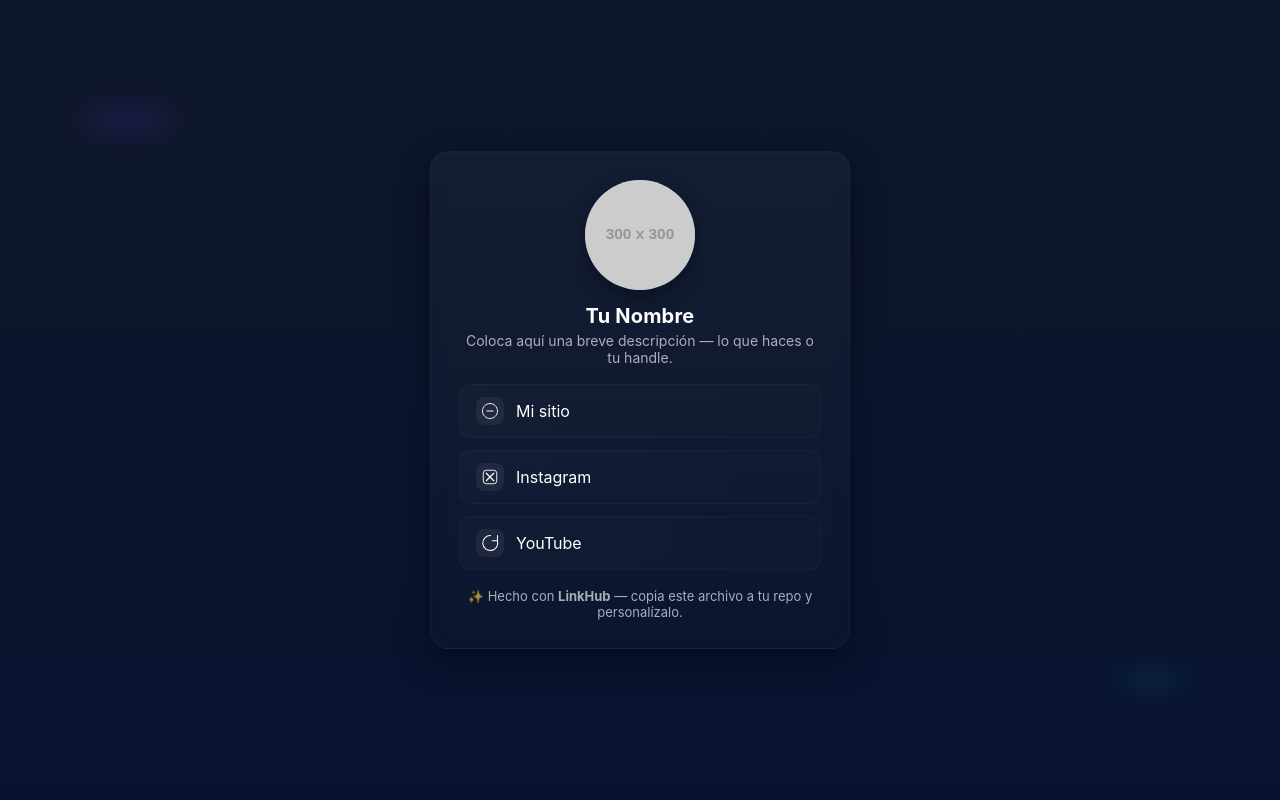
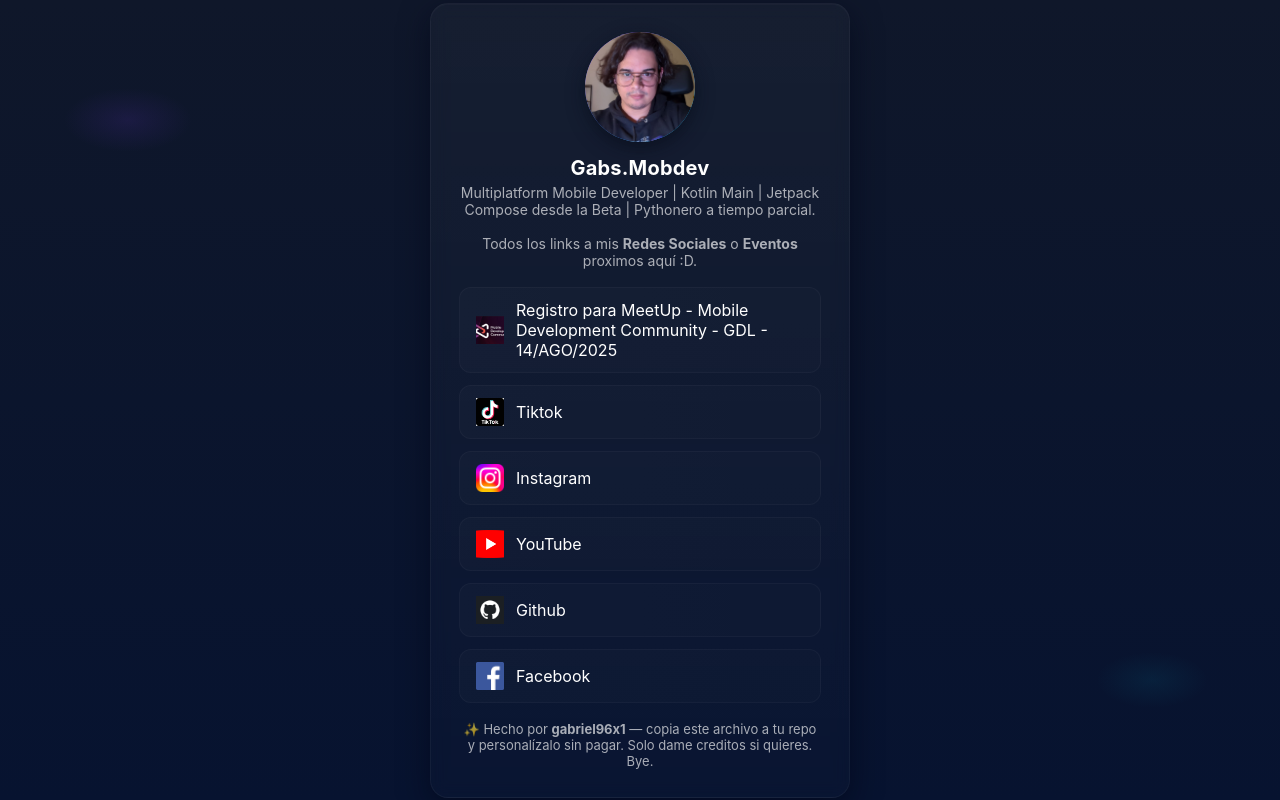
Before and after one commit to gabriel96x1/github-free-link-tree, a plain HTML site: page index.html in a window 1280 px wide. Drawn offline with Linux system fonts and the light colour scheme; placeholder pictures from the web are drawn by us.

Commit message:
created free link tree

```diff
--- a/index.html
+++ b/index.html
@@ -48,7 +48,17 @@
       color:inherit;
     }
     .link-btn:hover{ transform: translateY(-4px); box-shadow: 0 12px 30px rgba(2,6,23,0.5) }
-    .link-icon{width:28px; height:28px; flex:0 0 28px; display:inline-grid; place-items:center; border-radius:8px; background:var(--glass)}
+    .link-icon{
+      width:28px; height:28px; flex:0 0 28px; display:inline-grid; place-items:center; border-radius:8px; background:var(--glass);
+      object-fit: cover;
+    }
+    .link-icon img{
+      width:100%;
+      height:100%;
+      object-fit:cover;
+      object-position:center;
+      display:block;
+    }
     .link-text{flex:1; text-align:left}
     .small{font-size:13px; color:var(--muted)}
 
@@ -62,10 +72,14 @@
   <main class="card">
     <div class="avatar">
       <!-- Reemplaza src con tu avatar o deja el div con iniciales -->
-      <img src="https://placehold.co/300x300/ffffff/000000?text=Tu+Foto" alt="avatar">
+      <img src="free-link-tree-profile.jpeg" alt="avatar">
     </div>
-    <h1>Tu Nombre</h1>
-    <p class="bio">Coloca aquí una breve descripción — lo que haces o tu handle.</p>
+    <h1>Gabs.Mobdev</h1>
+    <p class="bio">Multiplatform Mobile Developer | Kotlin Main | Jetpack Compose desde la Beta | Pythonero a tiempo parcial.
+      <br>
+      <br>
+      Todos los links a mis <strong>Redes Sociales</strong> o <strong>Eventos</strong> proximos aquí :D.
+    </p>
 
     <nav class="links" aria-label="Enlaces principales">
       <!-- ================================ -->
@@ -77,42 +91,53 @@
       -->
 
       <!-- START: Links por defecto (borra o modifica) -->
-      <a class="link-btn" href="#" target="_blank" rel="noopener">
+
+      <a class="link-btn" href="https://app.hi.events/event/1752/mdcfirst14-int-august-stringjoinus" target="_blank" rel="noopener">
         <span class="link-icon" aria-hidden>
-          <!-- simple svg icon -->
-          <svg width="18" height="18" viewBox="0 0 24 24" fill="none" xmlns="http://www.w3.org/2000/svg">
-            <path d="M12 2C6.477 2 2 6.477 2 12s4.477 10 10 10 10-4.477 10-10S17.523 2 12 2z" stroke="currentColor" stroke-width="1.2" stroke-linecap="round" stroke-linejoin="round"/>
-            <path d="M8 12h8" stroke="currentColor" stroke-width="1.6" stroke-linecap="round" stroke-linejoin="round"/>
-          </svg>
+          <img src="mdc_logo.png" alt="mdc">
         </span>
-        <span class="link-text">Mi sitio</span>
+        <span class="link-text">Registro para MeetUp - Mobile Development Community - GDL - 14/AGO/2025</span>
       </a>
 
-      <a class="link-btn" href="#" target="_blank" rel="noopener">
+      <a class="link-btn" href="https://www.tiktok.com/@gabs.mobdev?_t=ZS-8ykTfoMig7j&_r=1" target="_blank" rel="noopener">
         <span class="link-icon" aria-hidden>
-          <svg width="18" height="18" viewBox="0 0 24 24" fill="none" xmlns="http://www.w3.org/2000/svg">
-            <rect x="3" y="3" width="18" height="18" rx="4" stroke="currentColor" stroke-width="1.2"/>
-            <path d="M7 7l10 10" stroke="currentColor" stroke-width="1.6" stroke-linecap="round"/>
-            <path d="M17 7L7 17" stroke="currentColor" stroke-width="1.6" stroke-linecap="round"/>
-          </svg>
+          <img src="tiktok_logo.png" alt="tiktok">
+        </span>
+        <span class="link-text">Tiktok</span>
+      </a>
+
+      <a class="link-btn" href="https://www.instagram.com/gabs.mobdev?igsh=NGFsNmJxZXhwajJk" target="_blank" rel="noopener">
+        <span class="link-icon" aria-hidden>
+          <img src="ins_logo.png" alt="instagram">
         </span>
         <span class="link-text">Instagram</span>
       </a>
 
-      <a class="link-btn" href="#" target="_blank" rel="noopener">
+      <a class="link-btn" href="https://youtube.com/@gabs.mobdev?si=XwTvtehGdAc91vKa" target="_blank" rel="noopener">
         <span class="link-icon" aria-hidden>
-          <svg width="18" height="18" viewBox="0 0 24 24" fill="none" xmlns="http://www.w3.org/2000/svg">
-            <path d="M22 9.24A10 10 0 1 1 12.76 2" stroke="currentColor" stroke-width="1.4" stroke-linecap="round" stroke-linejoin="round"/>
-            <path d="M22 2v7h-7" stroke="currentColor" stroke-width="1.4" stroke-linecap="round" stroke-linejoin="round"/>
-          </svg>
+          <img src="y_logo.png" alt="YouTube">
         </span>
         <span class="link-text">YouTube</span>
+      </a>
+
+      <a class="link-btn" href="https://github.com/gabriel96x1" target="_blank" rel="noopener">
+        <span class="link-icon" aria-hidden>
+          <img src="gh_logo.webp" alt="gh">
+        </span>
+        <span class="link-text">Github</span>
+      </a>
+
+      <a class="link-btn" href="https://www.facebook.com/share/1Qj2BaqMzT/" target="_blank" rel="noopener">
+        <span class="link-icon" aria-hidden>
+          <img src="f_logo.png" alt="facebook">
+        </span>
+        <span class="link-text">Facebook</span>
       </a>
       <!-- END: Links por defecto -->
 
     </nav>
 
-    <div class="footer">✨ Hecho con <strong>LinkHub</strong> — copia este archivo a tu repo y personalízalo.</div>
+    <div class="footer">✨ Hecho por <strong>gabriel96x1</strong> — copia este archivo a tu repo y personalízalo sin pagar. Solo dame creditos si quieres. Bye.</div>
   </main>
 
   <!-- No dependencias, sólo edita los enlaces en el <nav class="links"> -->
```
Also changed, not shown: f_logo.png (added), free-link-tree-profile.jpeg (added), gh_logo.webp (added), ins_logo.png (added), mdc_logo.png (added), tiktok_logo.png (added), y_logo.png (added).
